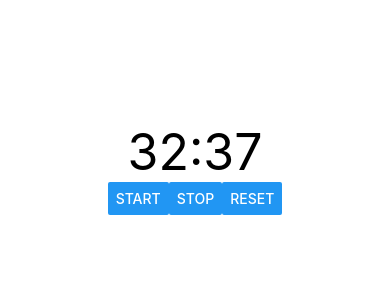
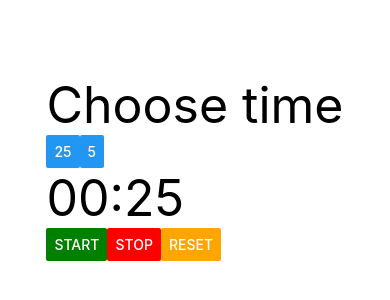
Before and after one commit to opielapatryk/pomodoro-app, a React Native app: screen / in a window 390 px wide. Shown: the part 254-554 px from the top of the page. Built offline with nearby package versions, Linux system fonts and the light colour scheme.

Commit message:
timer works

```diff
--- a/App.js
+++ b/App.js
@@ -1,16 +1,11 @@
 import { StatusBar } from 'expo-status-bar';
-import { Button, StyleSheet, Text, View } from 'react-native';
+import { Button, StyleSheet, Text, View, Vibration} from 'react-native';
+import React, { useEffect, useState } from 'react';
 
 export default function App() {
   return (
     <View style={styles.container}>
-      {/* switch btw 25 and 5 min */}
-      <Text style={{fontSize:50}}>{minutes}:{seconds}</Text> {/* count down second until reach 00:00, then phone buzz */}
-      <View style={{flexDirection:'row'}}>
-        <Button title='Start'></Button>
-        <Button title='Stop'></Button>
-        <Button title='Reset'></Button>
-      </View>
+      <Timer/>
       <StatusBar style="auto" />
     </View>
   );
@@ -23,8 +18,82 @@ const styles = StyleSheet.create({
     alignItems: 'center',
     justifyContent: 'center',
   },
+  rowflex:{
+    flexDirection:'row'
+  },
+  fontfifty:{
+    fontSize:50
+  }
 });
 
-const hours = new Date().getHours();
-const minutes = new Date().getMinutes();
-const seconds = new Date().getSeconds();
+const longerTime = 25*1
+const shorterTime = 5*1
+let newSeconds = longerTime
+
+const Timer = () => {
+  const [getSeconds, setSeconds] = useState(longerTime);
+  const [isRunning, setIsRunning] = useState(false);
+
+  useEffect(() => {
+    let timer;
+
+    if (isRunning) {
+      timer = setInterval(() => {
+        setSeconds((prevSeconds) => {
+          if (prevSeconds === 0) {
+            setIsRunning(false);
+            Vibration.vibrate([500,500,500]);
+            return prevSeconds;
+          }
+          return prevSeconds - 1;
+        });
+      }, 1000);
+    } else {
+      clearInterval(timer);
+    }
+
+    return () => {
+      clearInterval(timer);
+    }
+  }, [isRunning]);
+
+  const startTimer = () => {
+    setIsRunning(true);
+  }
+
+  const stopTimer = () => {
+    setIsRunning(false);
+  }
+
+  const resetTimer = () => {
+    setSeconds(newSeconds);
+    setIsRunning(false);
+  }
+
+  return (
+    <View>
+      <Text style={styles.fontfifty}>Choose time</Text>
+
+      <View style={styles.rowflex}>
+        <Button title='25' onPress={() => {
+          setSeconds(longerTime)
+          newSeconds = longerTime
+          }}></Button>
+        <Button title='5' onPress={() => {
+          setSeconds(shorterTime)
+          newSeconds = shorterTime
+          }}></Button>
+      </View>
+
+      <Text style={styles.fontfifty}>
+        {(Math.floor(getSeconds / 60)).toString().padStart(2, '0')}:{(getSeconds % 60).toString().padStart(2, '0')}
+      </Text>
+
+      <View style={styles.rowflex}>
+        <Button title='Start' color={'green'} onPress={startTimer}></Button>
+        <Button title='Stop' color={'red'} onPress={stopTimer}></Button>
+        <Button title='Reset' color={'orange'} onPress={resetTimer}></Button>
+      </View>
+    </View>
+  )
+}
```
